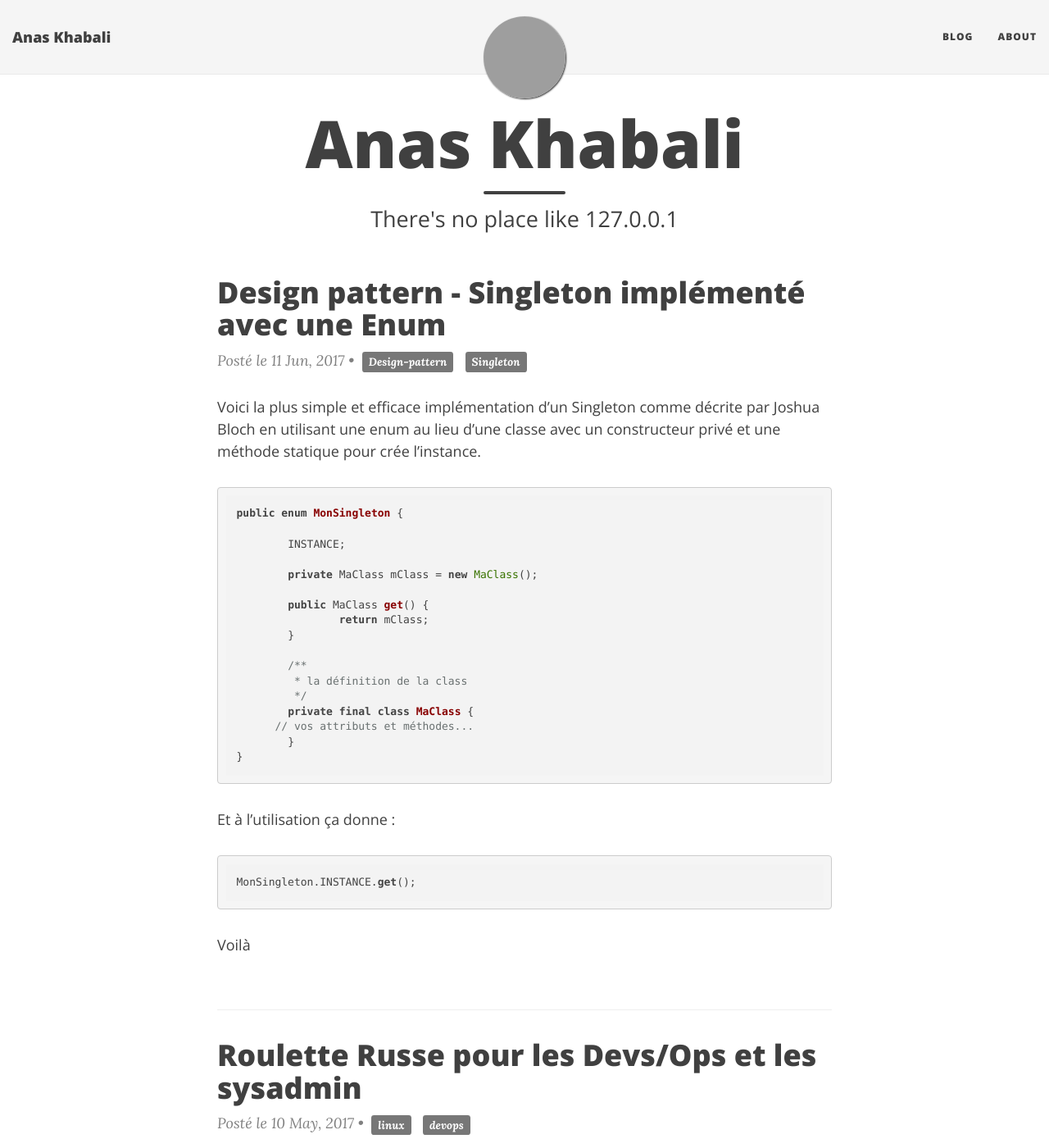
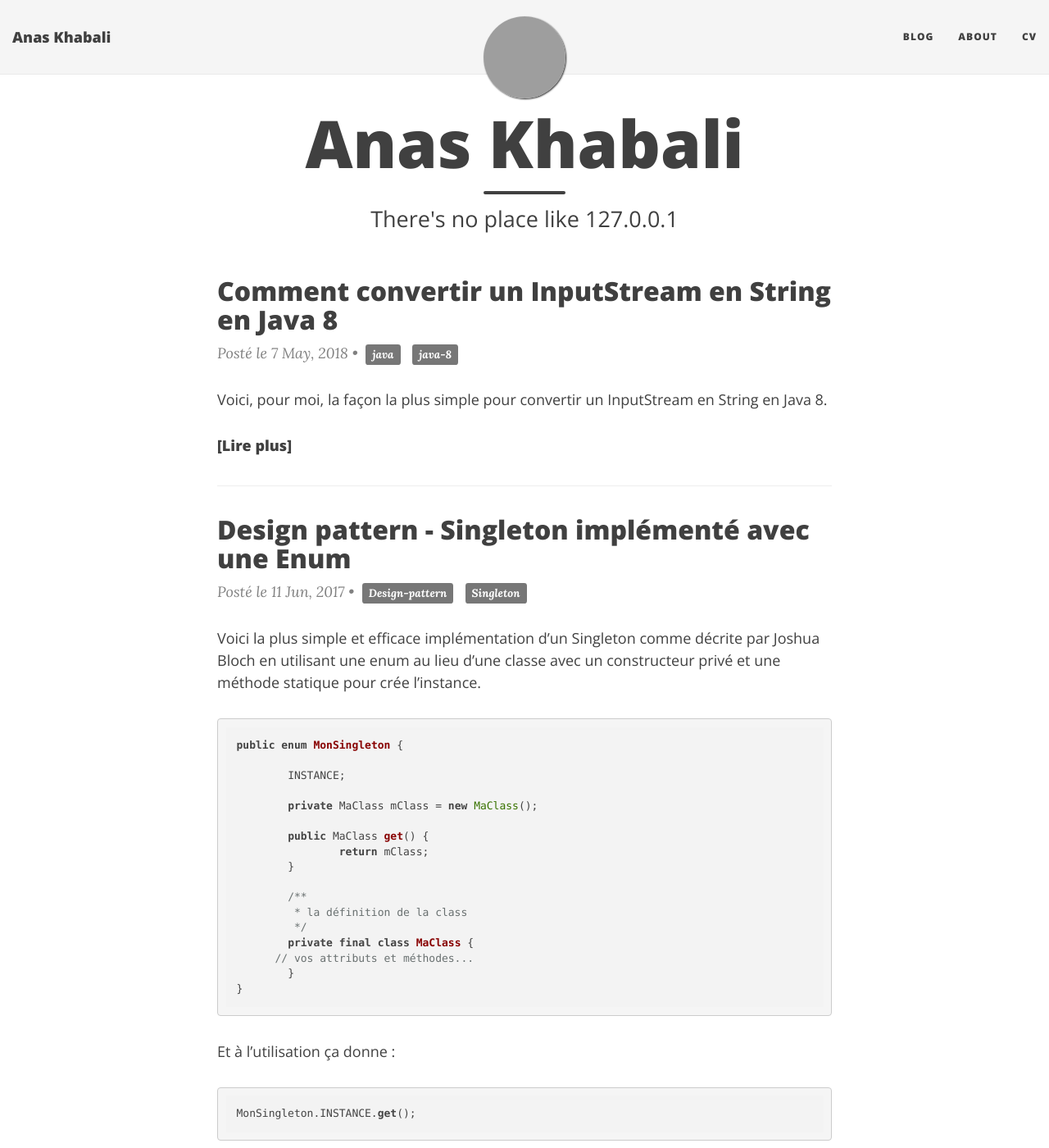
Before and after one commit to khabali/khabali.github.io, a Jekyll site: the page built from index.html, in a window 1280 px wide and 1400 px high. Shown: the whole window at 82% size. Built offline with Jekyll 4.4.1, drawn with Linux system fonts in a browser that asks for light colours; nearby versions of some CDN libraries; emoji names are drawn with the system emoji font; grey boxes are pictures that could not be loaded.

````diff
--- a/Gemfile
+++ b/Gemfile
@@ -14,9 +14,12 @@ ruby RUBY_VERSION
 # This is the default theme for new Jekyll sites. You may change this to anything you like.
 #gem "minima", "~> 2.0"
 
+# Add the following to your Gemfile to avoid polling for changes:
+ gem 'wdm', '>= 0.1.0' if Gem.win_platform?
+
 # If you want to use GitHub Pages, remove the "gem "jekyll"" above and
 # uncomment the line below. To upgrade, run `bundle update github-pages`.
- gem "github-pages",'104', group: :jekyll_plugins
+ gem "github-pages", group: :jekyll_plugins
  #gem "html-proofer"
 
 # If you have any plugins, put them here!
--- a/_includes/header.html
+++ b/_includes/header.html
@@ -14,6 +14,7 @@
       <ul class="nav navbar-nav navbar-right">
           <li><a title="Blog" href="/">Blog</a></li>
           <li><a title="About" href="/about-me/">About</a></li>
+          <li><a title="CV" href="https://fr.linkedin.com/in/{{site.linkedin_username}}">CV</a></li>
       </ul>
     </div>
 
--- /dev/null
+++ b/_posts/2018-05-07-convertir-java-InputStream-en-String.markdown
@@ -0,0 +1,17 @@
+---
+layout: post
+title:  "Comment convertir un InputStream en String en Java 8"
+date:   2018-05-07 10:24:00 +0100
+author: Anas KHABALI
+tags: java java-8
+comments: false
+---
+Voici, pour moi, la façon la plus simple pour convertir un InputStream en String en Java 8.
+
+```
+final InputStream is = votre InputStream ...
+final String string = new BufferedReader(new InputStreamReader(is))
+                          .lines().collect(joining("\n"));
+```
+
+Penser bien sûr à fermer votre stream après :wink:
--- a/_sass/main.scss
+++ b/_sass/main.scss
@@ -299,7 +299,7 @@ footer .theme-by {
 }
 
 .post-preview .post-title {
-  font-size: 30px;
+  font-size: 26px;
   margin-top: 0;
 }
 .post-preview .post-subtitle {
@@ -323,7 +323,7 @@ footer .theme-by {
 
 @media only screen and (min-width: 768px) {
   .post-preview .post-title {
-    font-size: 36px;
+    font-size: 32px;
   }
 }
 
````
Also changed, not shown: about-me.html (+1 -7 lines), Gemfile.lock.
